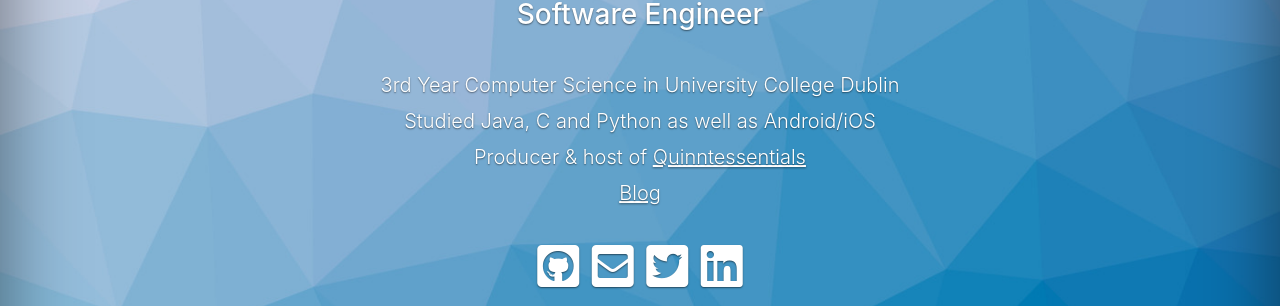
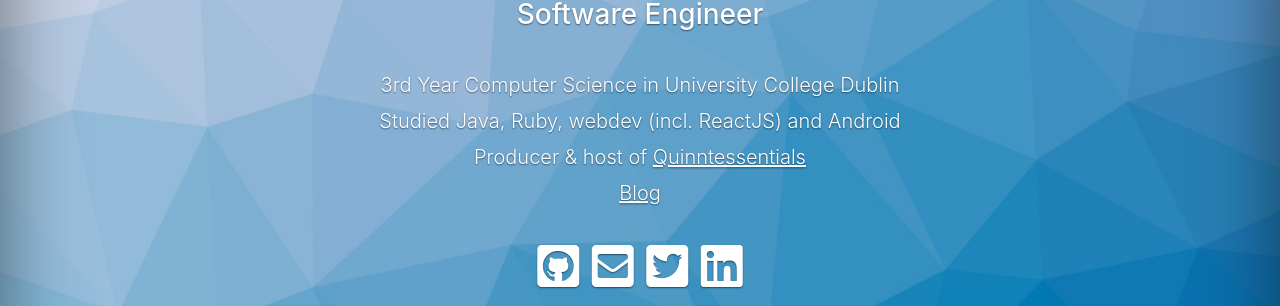
Before and after one commit to oisinq/oisin.io, a Jekyll site: the page index.html, which Jekyll copies as it is, in a window 1280 px wide. Shown: the part 332-638 px from the top of the page. Built offline with Jekyll 4.4.1, drawn with Linux system fonts in a browser that asks for light colours; nearby versions of some CDN libraries.

Commit message:
Updated homepage

```diff
--- a/index.html
+++ b/index.html
@@ -24,7 +24,7 @@
         <h3>Software Engineer</h3>
         <br>
         <p class="lead">3rd Year Computer Science in University College Dublin</p>
-        <p class="lead">Studied Java, C and Python as well as Android/iOS</p>
+        <p class="lead">Studied Java, Ruby, webdev (incl. ReactJS) and Android</p>
         <p class="lead">Producer &amp; host of <a href="https://mixcloud.com/quinntessentials" id="radio-link">Quinntessentials</a></p>
           <p class="lead"><a href="/b/" id="radio-link">Blog</a></p>
         <br>
```
